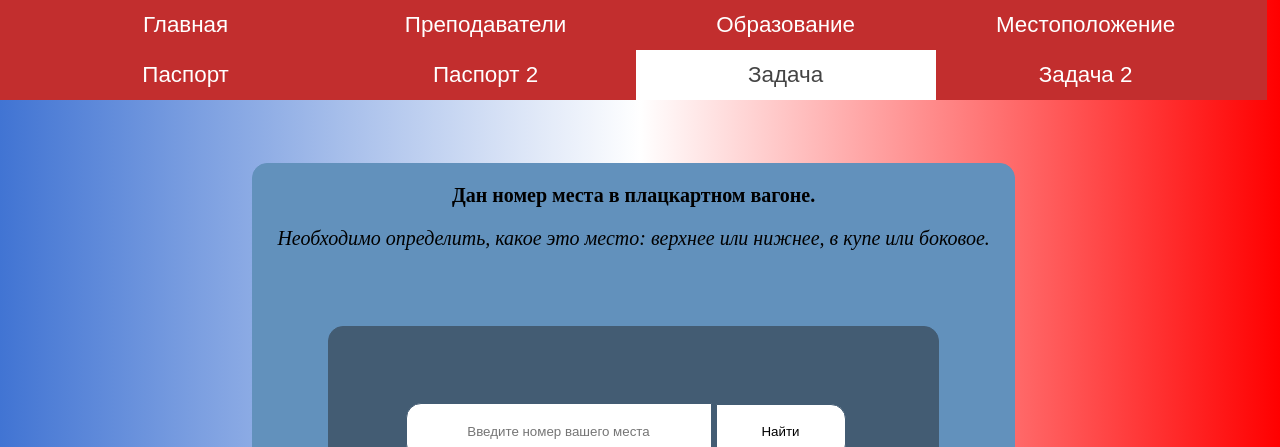
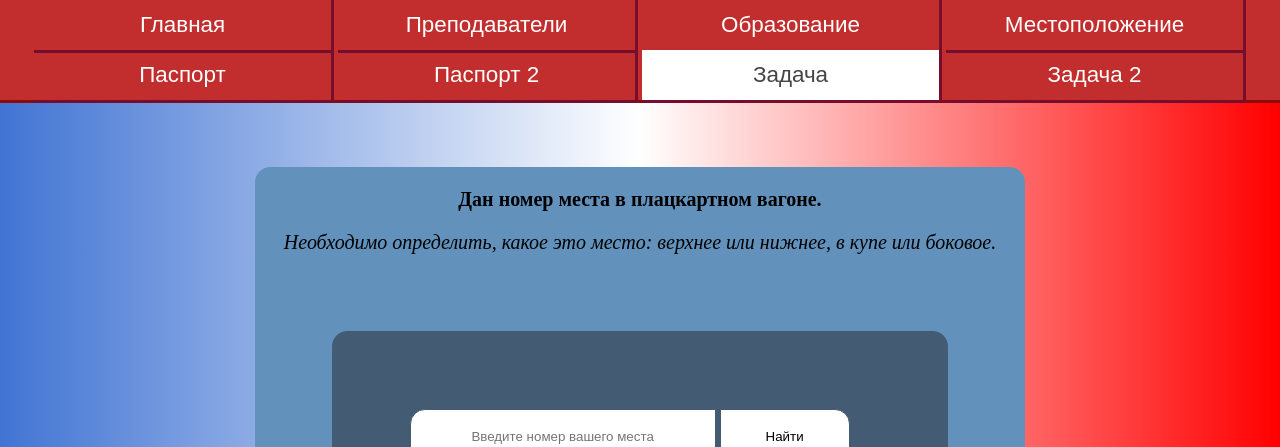
Before and after one commit to marhangelsckij/minor, a plain HTML site: page tasktrain/main.html in a window 1280 px wide. Shown: the top 447 px of the page. Drawn offline with Linux system fonts and the light colour scheme.

Commit message:
Add files via upload

```diff
--- a/tasktrain/main.html
+++ b/tasktrain/main.html
@@ -31,6 +31,7 @@
   text-align: center;
   padding: 0;
   margin: 0;
+  border-bottom: 3px solid #8d0a0a;
 }
 .nav li {
   font-family: 'Oswald', sans-serif;
@@ -45,6 +46,8 @@
   color: #fff;
   display: block;
   transition: .3s background-color;
+  border-bottom: 3px solid #770d2d;
+  border-right: 3px solid #770d2d;
 }
 
 .nav a:hover {
@@ -69,7 +72,7 @@
   /* Option 1 - Display Inline */
   .nav li {
     display: inline-block;
-    margin-right: -4px;
+    margin-right: 0px;
   }
 
 
@@ -77,7 +80,7 @@
 
         body {
             background: linear-gradient(to right,  rgb(65, 116, 211), white, red);
-            width: 99%;
+            width: 100%;
             height: 100%
         }
 
@@ -101,7 +104,21 @@
   margin-left: 10px;
   margin-top: -60px;
 }
+.cont {
+  transition: box-shadow 0.3s ease;
+}
 
+.cont:hover {
+            box-shadow: 10px 10px 20px rgba(36, 36, 36, 0.5);
+        }
+
+        .search {
+  transition: box-shadow 0.3s ease;
+}
+
+.search:hover {
+            box-shadow: 10px 10px 20px rgba(36, 36, 36, 0.5);
+        }
     </style>
 </head>
 
```
